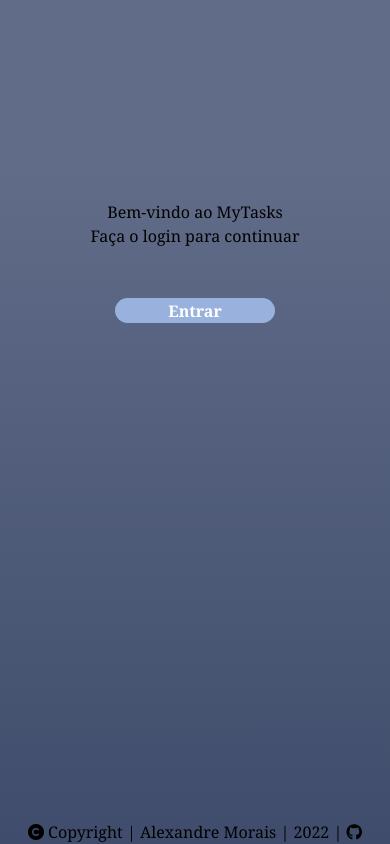
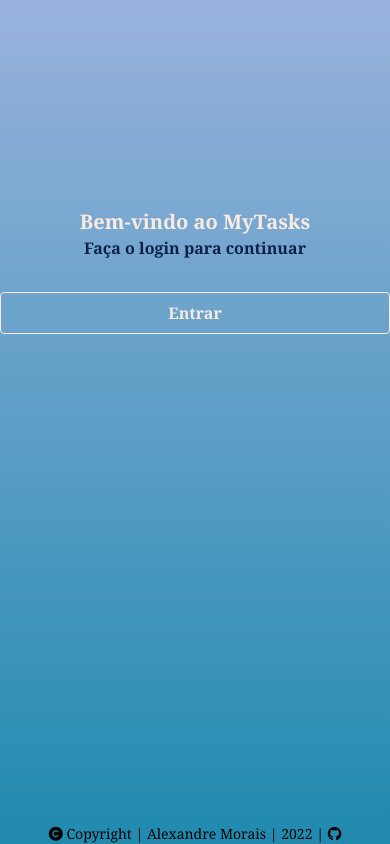
Before and after one commit to Xandowski/crud-flask, a Flask app: page / in a window 390 px wide. Run offline with Flask 2, Linux system fonts and the light colour scheme; some libraries are stand-ins or nearby versions.

Commit message:
feature: responsive home page

```diff
--- a/crud_flask/static/css/home.css
+++ /dev/null
@@ -1,32 +0,0 @@
-@import "colors.css";
-
-html,
-body {
-  height: 100vh;
-}
-
-.wrapper {
-  background-image: linear-gradient(180deg, var(--color-tertiary) 20%, var(--color-tertiary-dark))
-}
-
-.btn-login {
-  border: none;
-  border-radius: 50px;
-  width: 160px;
-  height: 25px;
-  background-color: var(--color-secondary);
-  cursor: pointer;
-  font-weight: bold;
-  margin-top: 50px;
-}
-
-.wrapper main {
-  margin-top: 200px;
-  height: 100%;
-}
-
-.btn-login a {
-  display:block;
-  width: 100%;
-  color: white;
-}
--- a/crud_flask/static/css/styles.css
+++ b/crud_flask/static/css/styles.css
@@ -1,12 +1,7 @@
 @import "profile.css";
-@import "home.css";
 
-body {
-  display: flex;
-  flex-direction: column;
-  align-items: center;
+@layer utilities {
+  .content-auto {
+    content-visibility: auto;
+  }
 }
-
-footer a {
-  color: black;
-}
--- /dev/null
+++ b/crud_flask/static/js/tailwind.config.js
@@ -0,0 +1,11 @@
+tailwind.config = {
+    theme: {
+        extend: {
+            colors: {
+                'primary': '#208AAE',
+                'primary-dark': '#0D2149',
+                'secondary': '#F9EBE0'
+            }
+        }
+    }
+}
--- a/crud_flask/templates/index.html
+++ b/crud_flask/templates/index.html
@@ -10,16 +10,17 @@
     <link rel="stylesheet" href="https://cdnjs.cloudflare.com/ajax/libs/font-awesome/6.1.0/css/all.min.css">
     <link rel="stylesheet" href="../static/css/styles.css">
     <script src="https://cdn.tailwindcss.com"></script>
+    <script src="../static/js/tailwind.config.js"></script>
     <title>Home</title>
 </head>
-<body class="wrapper">
-    <main>
-        <h1>Bem-vindo ao MyTasks</h1>
-        <p>Faça o login para continuar</p>
-        <button class="btn-login">
+<body class="h-screen flex flex-col items-center justify-between bg-gradient-to-t from-primary to-parimdary-dark">
+    <main class="my-52">
+        <h1 class="text-xl lg:text-3xl md:text-2xl font-bold text-secondary">Bem-vindo ao MyTasks</h1>
+        <p class="text-base md:text-lg lg:text-xl text-primary-dark font-bold">Faça o login para continuar</p>
+        <button class="w-screen md:w-28 mt-8 bg-transparent hover:bg-primary-dark text-secondary font-semibold hover:text-white py-2 px-4 border border-secondary hover:border-transparent rounded">
             <a href="/login">Entrar</a>
         </button>
     </main>
-    <footer><i class="fa-solid fa-copyright"></i> Copyright | Alexandre Morais | 2022 | <a href="https://github.com/Xandowski/crud-flask"><i class="fa-brands fa-github"></i></a></footer>
+    <footer class="text-sm md:text-base"><i class="fa-solid fa-copyright"></i> Copyright | Alexandre Morais | 2022 | <a href="https://github.com/Xandowski/crud-flask"><i class="fa-brands fa-github"></i></a></footer>
 </body>
 </html>
```
